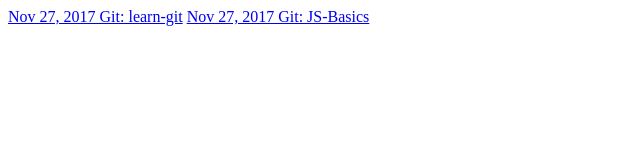
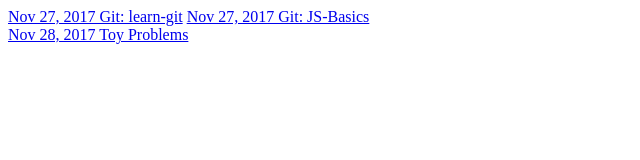
Before and after one commit to austinr47/daily-projects, a plain HTML site: page index.html in a window 1280 px wide. Shown: the whole page, without its empty margins (0-640 px from the left). Drawn offline with Linux system fonts and the light colour scheme.

Commit message:
Toy Problem added

```diff
--- a/index.html
+++ b/index.html
@@ -14,5 +14,9 @@
             <a href="https://github.com/austinr47/learn-git.git">Nov 27, 2017 Git: learn-git</a>
             <a href="https://github.com/austinr47/JS-Basics.git">Nov 27, 2017 Git: JS-Basics</a>
         </section>
+
+        <section>
+                <a href="https://repl.it/@austinr47/SumOfTwo">Nov 28, 2017 Toy Problems</a>
+        </section>
     </body>
 </html>
```
